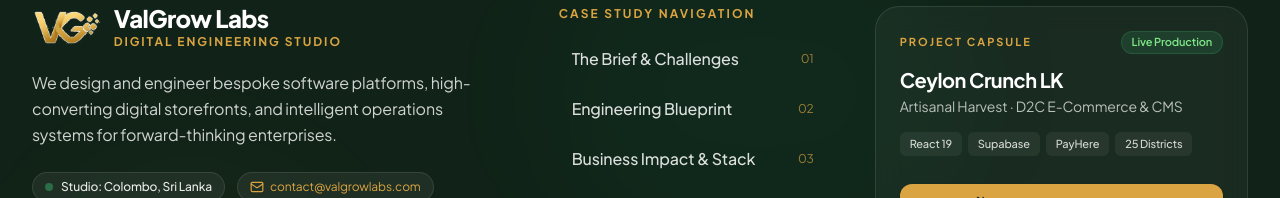
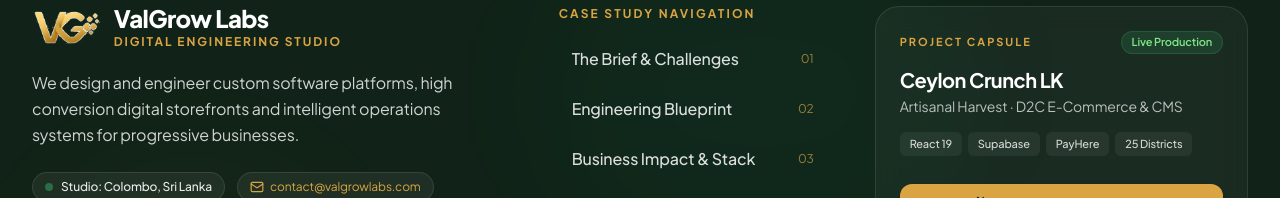
Before and after one commit to ValGrow-Labs/ceyloncrunch, a React (Vite) app: page /casestudy in a window 1280 px wide. Shown: the part 3987-4185 px from the top of the page. Built offline with nearby package versions, Linux system fonts and the light colour scheme; no server answers; the database is empty; a web font is replaced by a local one.

Commit message:
refactor(casestudy): update studio footer description copy

```diff
--- a/src/pages/case-study/CaseStudyFooter.tsx
+++ b/src/pages/case-study/CaseStudyFooter.tsx
@@ -53,7 +53,7 @@ export const CaseStudyFooter: React.FC = () => {
             </div>
 
             <p className="text-sm sm:text-base text-white/80 max-w-md leading-relaxed">
-              We design and engineer bespoke software platforms, high-converting digital storefronts, and intelligent operations systems for forward-thinking enterprises.
+              We design and engineer custom software platforms, high conversion digital storefronts and intelligent operations systems for progressive businesses.
             </p>
 
             <div className="flex flex-wrap items-center gap-3 pt-1">
```
